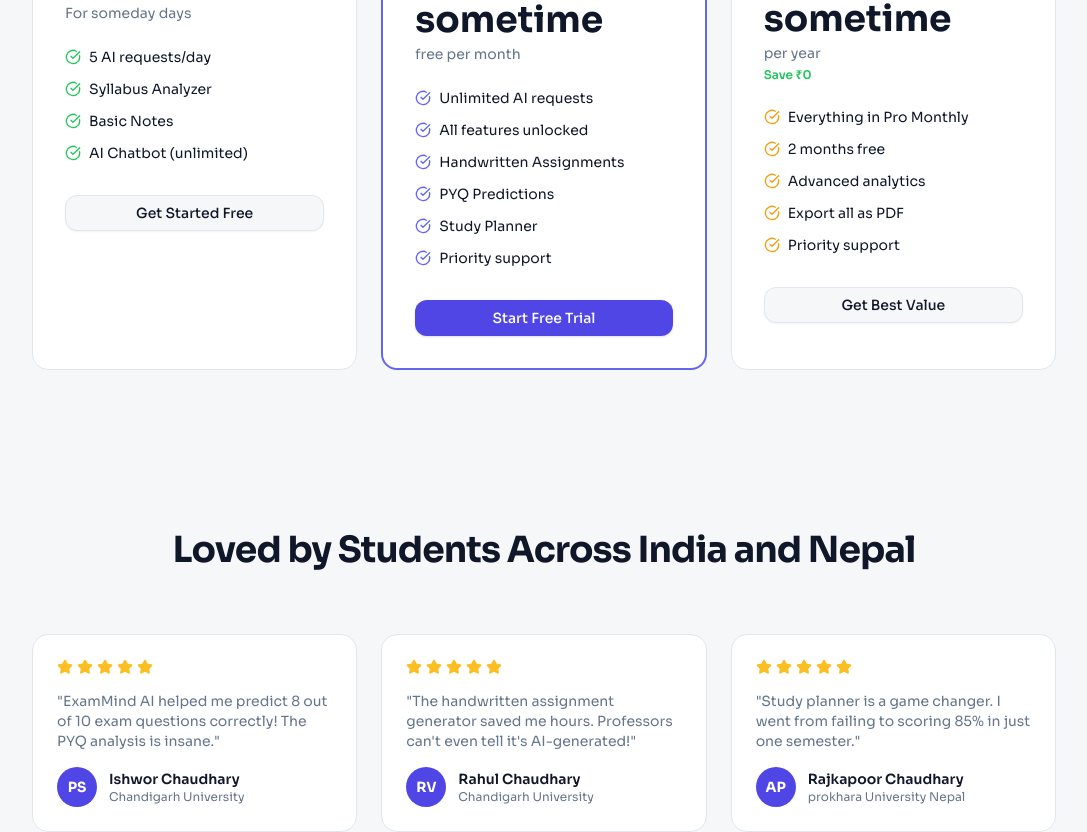
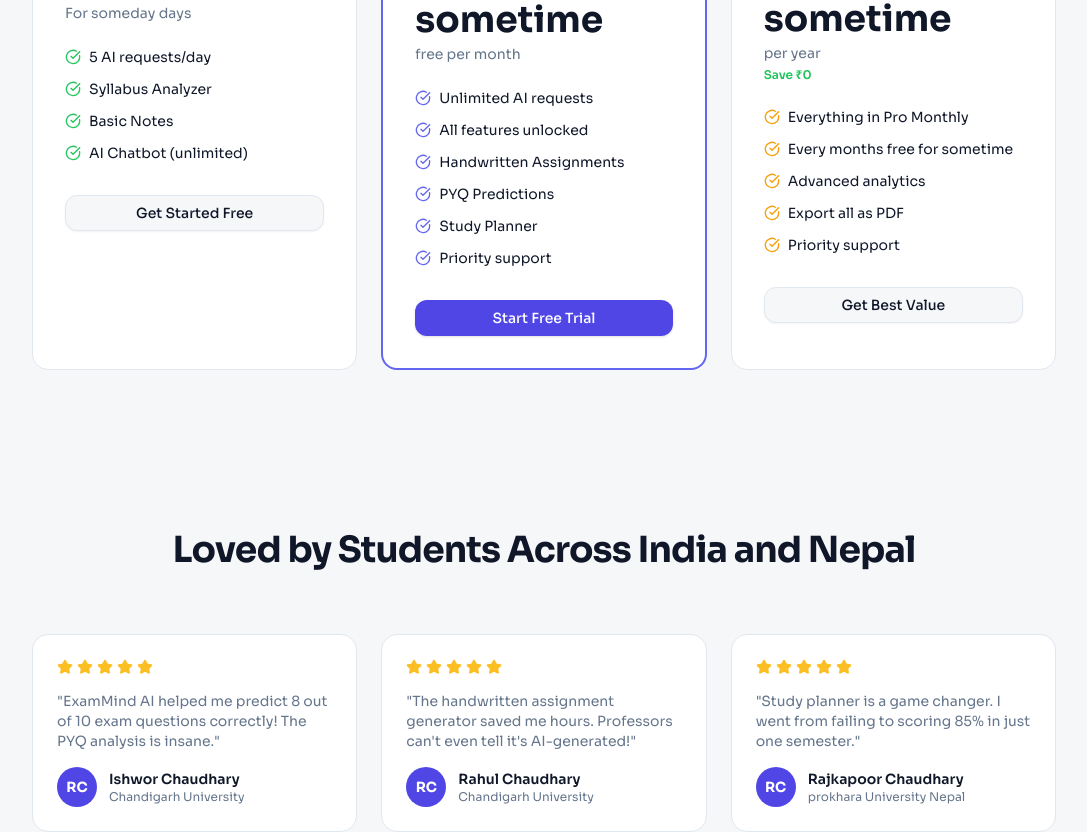
Before and after one commit to chaudharii/Exam-Mind-Ai, a Next.js app: page / in a window 1280 px wide. Shown: the part 1820-2652 px from the top of the page, without its empty margins (96-1183 px from the left). Built offline with nearby package versions, Linux system fonts and the light colour scheme; no server answers.

Commit message:
upgrade landing page

```diff
--- a/app/page.tsx
+++ b/app/page.tsx
@@ -71,19 +71,19 @@ const testimonials = [
     name: "Ishwor Chaudhary",
     college: "Chandigarh University",
     text: "ExamMind AI helped me predict 8 out of 10 exam questions correctly! The PYQ analysis is insane.",
-    avatar: "PS",
+    avatar: "RC",
   },
   {
     name: "Rahul Chaudhary",
     college: "Chandigarh University",
     text: "The handwritten assignment generator saved me hours. Professors can't even tell it's AI-generated!",
-    avatar: "RV",
+    avatar: "RC",
   },
   {
     name: "Rajkapoor Chaudhary",
     college: "prokhara University Nepal",
     text: "Study planner is a game changer. I went from failing to scoring 85% in just one semester.",
-    avatar: "AP",
+    avatar: "RC",
   },
 ];
 
@@ -308,7 +308,7 @@ export default function LandingPage() {
               <ul className="space-y-3 mb-8">
                 {[
                   "Everything in Pro Monthly",
-                  "2 months free",
+                  "Every months free for sometime",
                   "Advanced analytics",
                   "Export all as PDF",
                   "Priority support",
```
